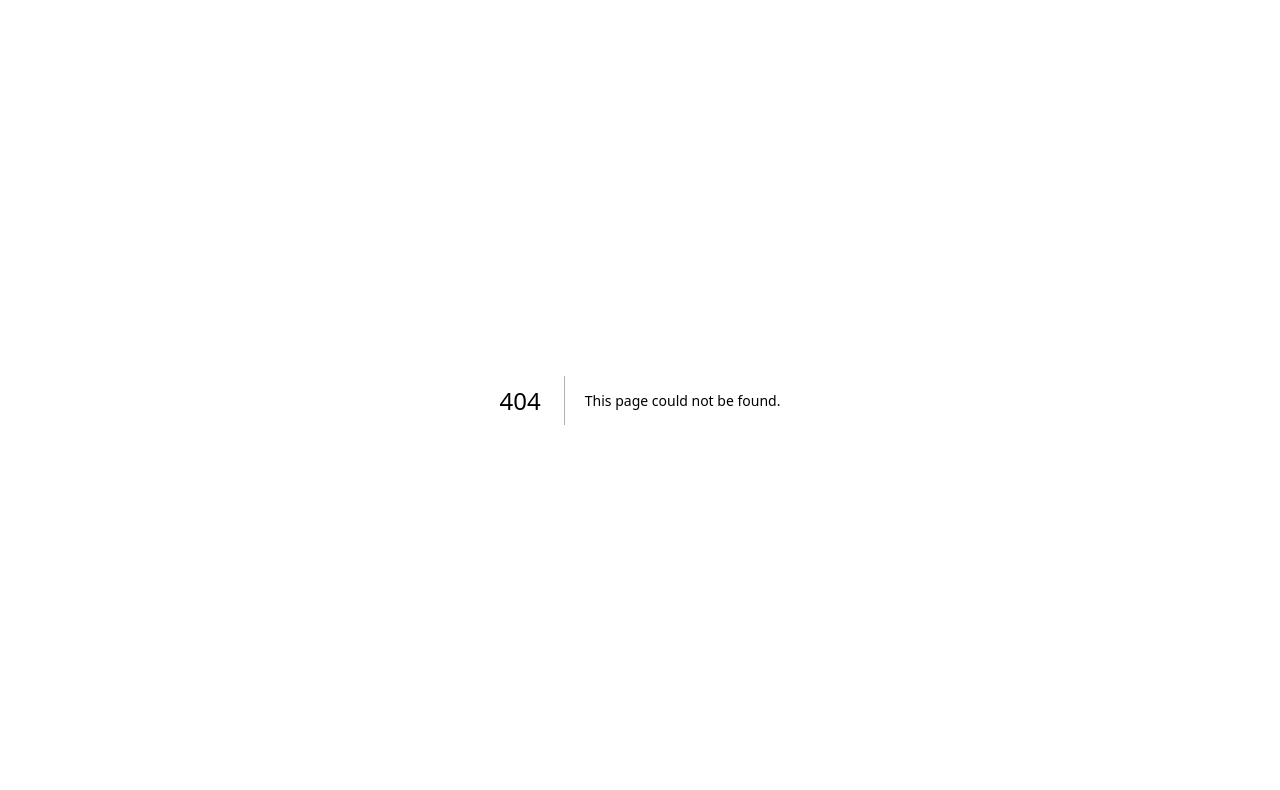
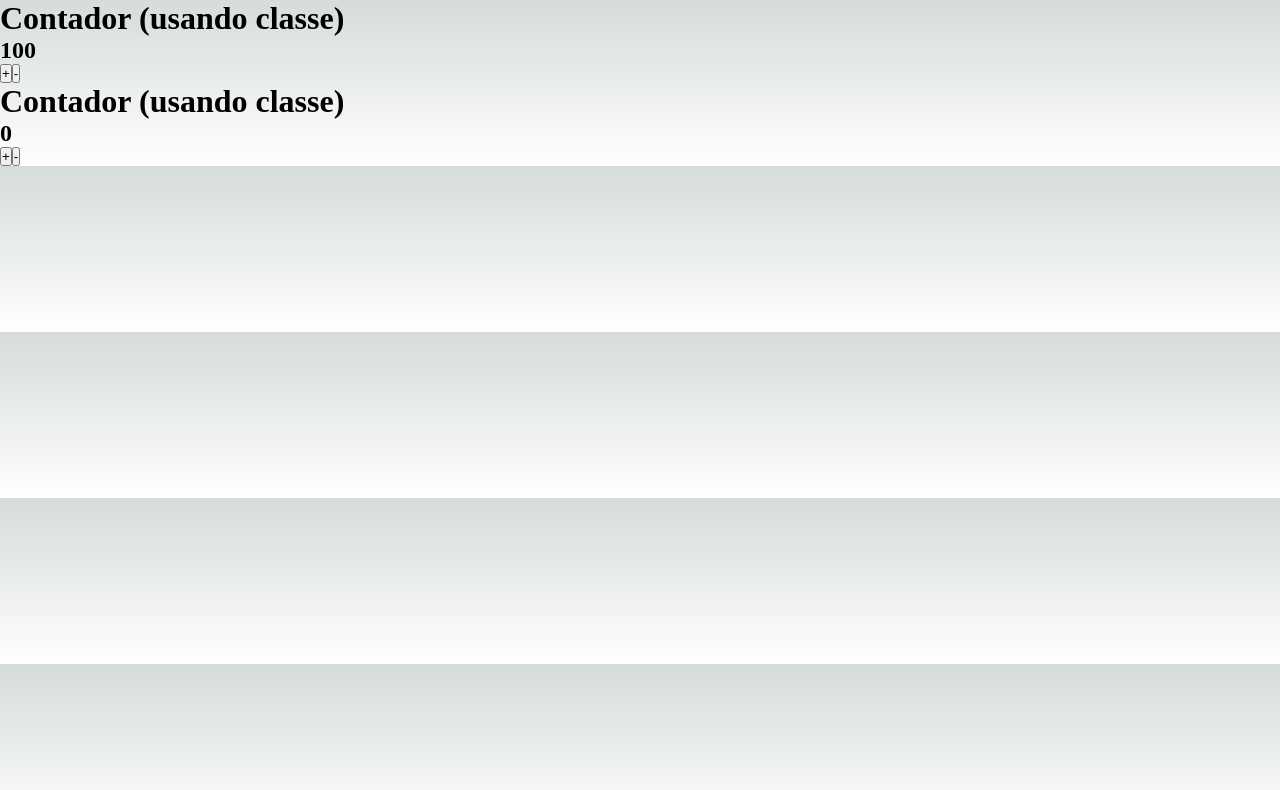
Before and after one commit to ThadeuCesario/NextCod3r, a Next.js app in the folder exercicios/: page /classe/contador in a window 1280 px wide. Before the commit this address had no page. Shown: the top 790 px of the page. Built offline with nearby package versions, Linux system fonts and the light colour scheme.

Commit message:
implementing class component

```diff
--- /dev/null
+++ b/exercicios/components/Contador.jsx
@@ -0,0 +1,39 @@
+import { Component } from "react";
+
+class Contador extends Component {
+    constructor(props) {
+        super(props);
+        this.inc = this.inc.bind(this);
+        this.dec = this.dec.bind(this);
+    }
+
+    state = {
+        numero: this.props.valorInicial ?? 0,
+    }
+
+    inc() {
+        this.setState({
+            numero: this.state.numero + (this.props.passo || 1)
+        })
+    }
+
+    dec() {
+        this.setState({
+            numero: this.state.numero - (this.props.passo || 1)
+        })
+    }
+
+
+    render() {
+        return (
+            <div>
+                <h1>Contador (usando classe)</h1>
+                <h2>{this.state.numero}</h2>
+                <button type="button" onClick={this.inc}>+</button>
+                <button type="button" onClick={this.dec}>-</button>
+            </div>
+        )
+    }
+}
+
+export default Contador;
--- /dev/null
+++ b/exercicios/pages/classe/contador.jsx
@@ -0,0 +1,15 @@
+import { Component } from "react";
+import Contador from "../../components/Contador";
+
+class ContadorPage extends Component {
+  render() {
+    return (
+      <div>
+        <Contador valorInicial={100} passo={5} />
+        <Contador />
+      </div>
+    );
+  }
+}
+
+export default ContadorPage;
```
